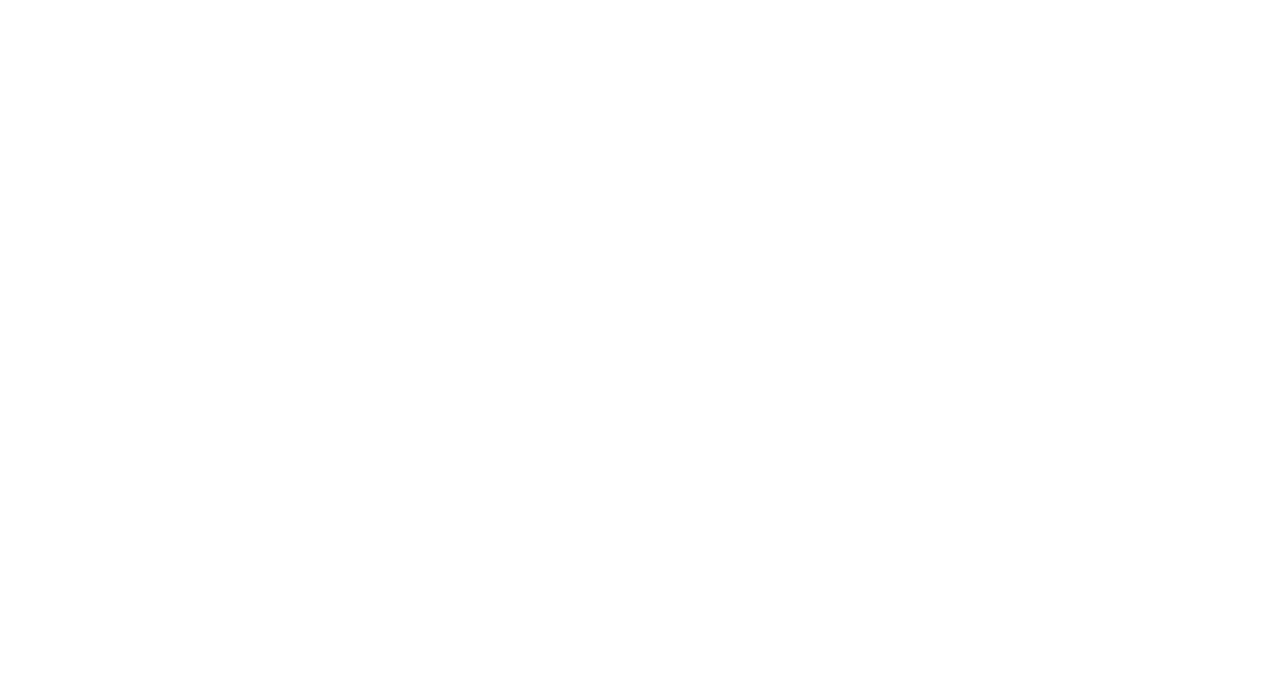
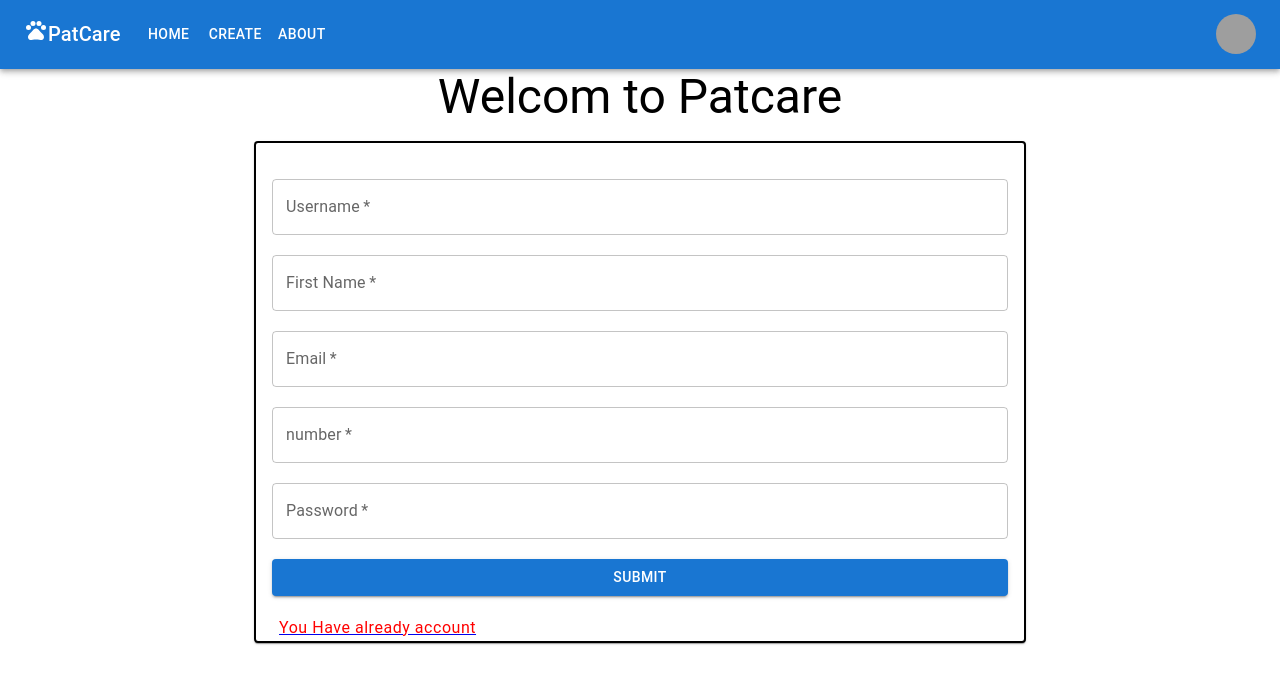
Before and after one commit to AmbaliyaDhruv/PetBoarding-Site-frontend, a React (Vite) app: page /signup in a window 1280 px wide. Before the commit this address had no page. Shown: the top 684 px of the page. Built offline with nearby package versions, Linux system fonts and the light colour scheme; grey boxes are pictures that could not be loaded.

Commit message:
create signin and signup part

```diff
--- a/src/App.jsx
+++ b/src/App.jsx
@@ -4,15 +4,21 @@ import {Routes,Route} from "react-router-dom"
 import Home from './component/Home'
 import Create from './component/Create'
 import Detaile from './component/Detaile'
+import SignUp from './component/SignUp'
+import Login from './component/Login'
+import Navbar from './component/Navbar'
 function App() {
 
 
   return (
     <div className="App">
+      <Navbar/>
      <Routes>
         <Route path="/" element={<Home/>}/>
         <Route path="/listing/create" element={<Create/>}/>
         <Route path="/listing/:id" element={<Detaile/>}/>
+        <Route path="/login" element={<Login/>}/>
+        <Route path="/signup" element={<SignUp/>}/>
      </Routes>
     </div>
   )
--- a/src/component/Create.jsx
+++ b/src/component/Create.jsx
@@ -1,11 +1,11 @@
 import React from 'react'
 import Form from './Form'
-import Navbar from './Navbar'
+
 
 function create() {
   return (
       <>
-      <Navbar/>
+
       <Form/>
       </>
 
--- a/src/component/Detaile.jsx
+++ b/src/component/Detaile.jsx
@@ -1,13 +1,13 @@
 import React from 'react'
 import DetaileCard from './card'
-import Navbar from './Navbar'
+
 import { useParams } from 'react-router'
 function Detaile() {
  const {id} = useParams()
 
   return (
     <>
-     <Navbar/>
+
      <DetaileCard id={id}/>
     </>
 
--- a/src/component/Home.jsx
+++ b/src/component/Home.jsx
@@ -1,12 +1,12 @@
 import React from 'react'
-import Navbar from './Navbar'
+
 
 import Tables from './Table'
 
 function Home() {
   return (
       <>
-       <Navbar/>
+
 
        <Tables/>
       </>
--- /dev/null
+++ b/src/component/Login.jsx
@@ -0,0 +1,16 @@
+import React from 'react'
+import Loginform from './Loginform'
+
+
+function Login() {
+  return (
+      <>
+
+       <Loginform/>
+      </>
+
+
+  )
+}
+
+export default Login
--- /dev/null
+++ b/src/component/Loginform.jsx
@@ -0,0 +1,72 @@
+
+import React,{useState} from 'react'
+import axios from 'axios';
+import Typography from '@mui/material/Typography';
+import Card from '@mui/material/Card';
+import CardContent from '@mui/material/CardContent';
+import Grid from '@mui/material/Grid';
+import TextField from '@mui/material/TextField';
+import Button from '@mui/material/Button';
+import {useSelector,useDispatch} from 'react-redux'
+import {addData} from "../action/addData"
+import { Link } from 'react-router-dom';
+import FormHelperText from '@mui/material/FormHelperText';
+
+function Loginform() {
+    // const check = useSelector(state=>state.createCenter)
+    // const dispatch = useDispatch()
+
+    const [data,setdata]=useState({
+         email:"",
+        password:"",
+
+    })
+
+    const hendleChangesforData=(e)=>{
+        const {id,value}=e.target
+        setdata({
+            ...data,
+            [id]:value
+        })
+
+
+
+    }
+
+    const hendleSubmit=(e)=>{
+        e.preventDefault()
+    console.log(data)
+
+    }
+
+
+  return (
+      <>
+       <Typography gutterBottom variant="h3" align="center">
+       Welcom to Patcare
+       </Typography>
+       <Card style={{border:"2px solid black" ,width:"60%",margin:"auto"}}>
+           <CardContent >
+         <form onSubmit={hendleSubmit}>
+
+
+                 <Grid xs={12} sm={6}  item>
+                <TextField id='email' type="email" value={data.email}  style={{marginTop:"20px"}}  onChange={hendleChangesforData} label="Email" placeholder="Enter Your Email" fullWidth variant="outlined" required/>
+                 </Grid>
+                  <Grid xs={12} sm={6}  item>
+                <TextField type="password" value={data.password}  style={{marginTop:"20px"}}  id='password' onChange={hendleChangesforData} label="Password" placeholder="Enter your Password" fullWidth variant="outlined"  required/>
+                 </Grid>
+                 <Grid xs={12} sm={6} item>
+                  <Button type="submit" style={{marginTop:"20px"}}  variant="contained" color="primary" fullWidth>Submit</Button>
+                 </Grid>
+                 </form>
+           </CardContent>
+           <Link to={"/signup"}> <FormHelperText style={{marginLeft:"3%",fontSize:"1em",color:"red",cursor:"pointer"}}>You Have already account</FormHelperText></Link>
+       </Card>
+
+      </>
+
+  )
+}
+
+export default Loginform
--- a/src/component/Navbar.jsx
+++ b/src/component/Navbar.jsx
@@ -14,7 +14,7 @@ import MenuItem from '@mui/material/MenuItem';
 import PetsIcon from '@mui/icons-material/Pets';
 import { Link } from 'react-router-dom';
 const pages = ["Home", "Create", "About"];
-const settings = ['Profile', 'Account', 'Dashboard', 'Logout'];
+const settings = ['Login', 'Account', 'Dashboard', 'Logout'];
 
 const Navbar = () => {
   const [anchorElNav, setAnchorElNav] = React.useState(null);
@@ -128,7 +128,7 @@ const Navbar = () => {
             >
               {settings.map((setting) => (
                 <MenuItem key={setting} onClick={handleCloseUserMenu}>
-                  <Typography textAlign="center">{setting}</Typography>
+                <Link style={{textDecoration:"none",color:"black"}} to={setting==="Login"?"/login":"/"}>{setting}</Link>
                 </MenuItem>
               ))}
             </Menu>
--- /dev/null
+++ b/src/component/SignUp.jsx
@@ -0,0 +1,15 @@
+import React from 'react'
+
+import SignUpform from './SignUpform'
+
+function SignUp() {
+  return (
+      <>
+
+    <SignUpform/>
+      </>
+
+  )
+}
+
+export default SignUp
--- /dev/null
+++ b/src/component/SignUpform.jsx
@@ -0,0 +1,84 @@
+
+import React,{useState} from 'react'
+import axios from 'axios';
+import Typography from '@mui/material/Typography';
+import Card from '@mui/material/Card';
+import CardContent from '@mui/material/CardContent';
+import Grid from '@mui/material/Grid';
+import TextField from '@mui/material/TextField';
+import Button from '@mui/material/Button';
+import {useSelector,useDispatch} from 'react-redux'
+import {addData} from "../action/addData"
+import FormHelperText from '@mui/material/FormHelperText';
+import {Link} from 'react-router-dom'
+function SignUpform() {
+    // const check = useSelector(state=>state.createCenter)
+    // const dispatch = useDispatch()
+
+    const [data,setdata]=useState({
+        username:"",
+        firstname:"",
+        email:"",
+        number:"",
+        password:"",
+
+    })
+
+    const hendleChangesforData=(e)=>{
+        const {id,value}=e.target
+        setdata({
+            ...data,
+            [id]:value
+        })
+
+
+
+    }
+
+    const hendleSubmit=(e)=>{
+        e.preventDefault()
+    console.log(data)
+
+    }
+
+
+  return (
+      <>
+       <Typography gutterBottom variant="h3" align="center">
+       Welcom to Patcare
+       </Typography>
+       <Card style={{border:"2px solid black" ,width:"60%",margin:"auto"}}>
+           <CardContent >
+         <form onSubmit={hendleSubmit}>
+            <Grid xs={12} sm={6} item>
+                <TextField id='username' value={data.username} style={{marginTop:"20px"}} onChange={hendleChangesforData} label="Username" placeholder="Enter username" fullWidth variant="outlined" required/>
+                 </Grid>
+                 <Grid xs={12} sm={6} item>
+                <TextField id='firstname' value={data.firstname} style={{marginTop:"20px"}}  onChange={hendleChangesforData} label="First Name" placeholder="Enter firstname" fullWidth variant="outlined" required/>
+                 </Grid>
+                 <Grid xs={12} sm={6}  item>
+                <TextField id='email' type="email" value={data.email}  style={{marginTop:"20px"}}  onChange={hendleChangesforData} label="Email" placeholder="Enter Your Email" fullWidth variant="outlined" required/>
+                 </Grid>
+                 <Grid xs={12} sm={6}  item>
+                <TextField type="number"  value={data.number}  style={{marginTop:"20px"}}  id='number' onChange={hendleChangesforData} label="number" placeholder="Enter you Phone Number" fullWidth variant="outlined" required/>
+                 </Grid>
+                 <Grid xs={12} sm={6}  item>
+                <TextField type="password" value={data.password}  style={{marginTop:"20px"}}  id='password' onChange={hendleChangesforData} label="Password" placeholder="Enter your Password" fullWidth variant="outlined"  required/>
+                 </Grid>
+                 <Grid xs={12} sm={6} item>
+                  <Button type="submit" style={{marginTop:"20px"}}  variant="contained" color="primary" fullWidth>Submit</Button>
+                 </Grid>
+                 </form>
+           </CardContent>
+           <Link to="/login">
+           <FormHelperText style={{marginLeft:"3%",fontSize:"1em",color:"red",cursor:"pointer"}}>You Have already account</FormHelperText>
+           </Link>
+
+       </Card>
+
+      </>
+
+  )
+}
+
+export default SignUpform
```
